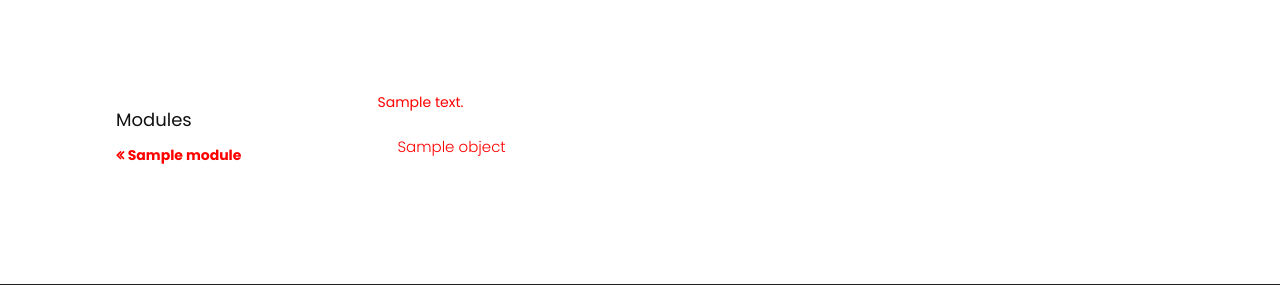
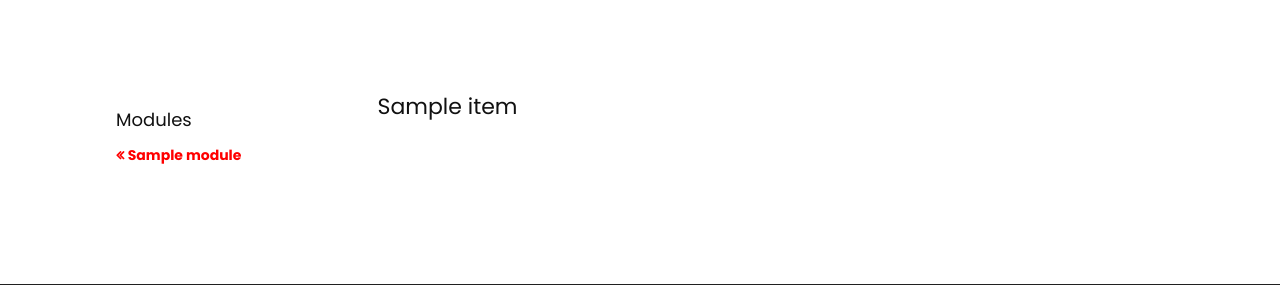
Before and after one commit to omidPakshekar/django-elearning-platfrom, a Django app: template students/templates/students/student_course_detail.html in a window 1280 px wide. Shown: the part 101-386 px from the top of the page. Run offline with Django 3.2, Linux system fonts and the light colour scheme; the template is opened without the code that fills it: most values are stand-ins (such as "Sample title", 1, 10 or a date in 2020); some libraries are stand-ins or nearby versions.

Commit message:
change course.admin

```diff
--- a/students/templates/students/student_course_detail.html
+++ b/students/templates/students/student_course_detail.html
@@ -38,19 +38,12 @@
 
               </div>
             <div class='col-lg-9 col-md-9'>
-                {{module.contents}}
-                <ul>
-
-                    {% for m in module.contents.all %}
-                    <li data-id='{{ m.id }}' >
-                    <a href="{% url 'students:student-course-detail' pk=object.id  %}">
-                        </a>
-                    </li>
-                {% empty %}
-                    <li>No module yet.</li>
+                {% for content in module.contents.all %}
+                {% with item=content.item %}
+                    <h2>{{ item.title }}</h2>
+                    {% comment %} {{ item.render }} {% endcomment %}
+                {% endwith %}
                 {% endfor %}
-                </ul>
-                <p>{{object.title}}</p>
             </div>
         </div> <!-- outter row -->
 
```
Also changed, not shown: courses/admin.py (+6 -3 lines), courses/models.py (line endings or trailing spaces), db.sqlite3.
